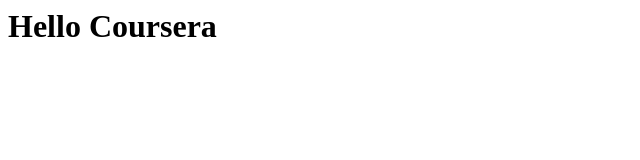
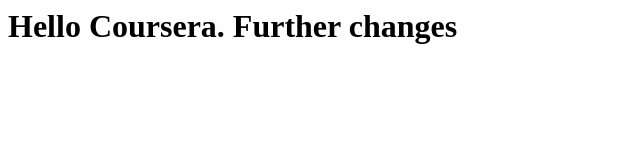
Before and after one commit to jedbanger/coursera-test, a plain HTML site: page site/index.html in a window 1280 px wide. Shown: the whole page, without its empty margins (0-640 px from the left). Drawn offline with Linux system fonts and the light colour scheme.

Commit message:
small change

```diff
--- a/site/index.html
+++ b/site/index.html
@@ -3,7 +3,7 @@
 	<title>Hello Coursera</title>
 </head>
 <body>
-	<h1>Hello Coursera</h1>
+	<h1>Hello Coursera. Further changes</h1>
 
 </body>
 </html>
```
